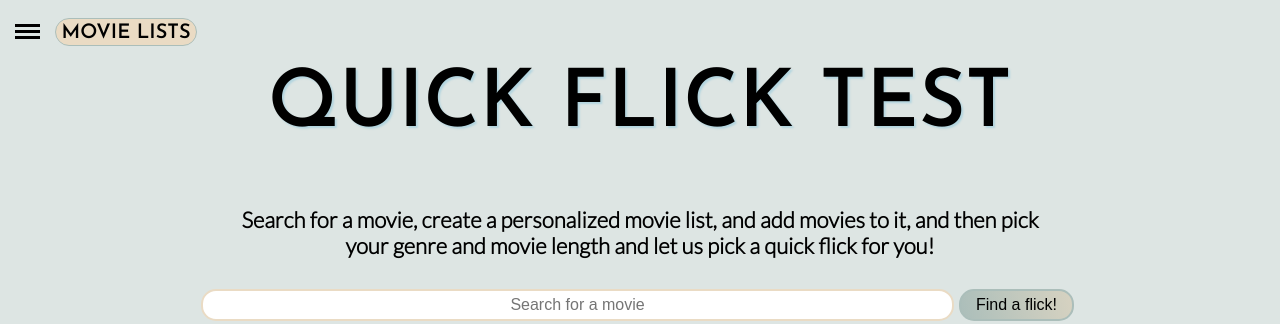
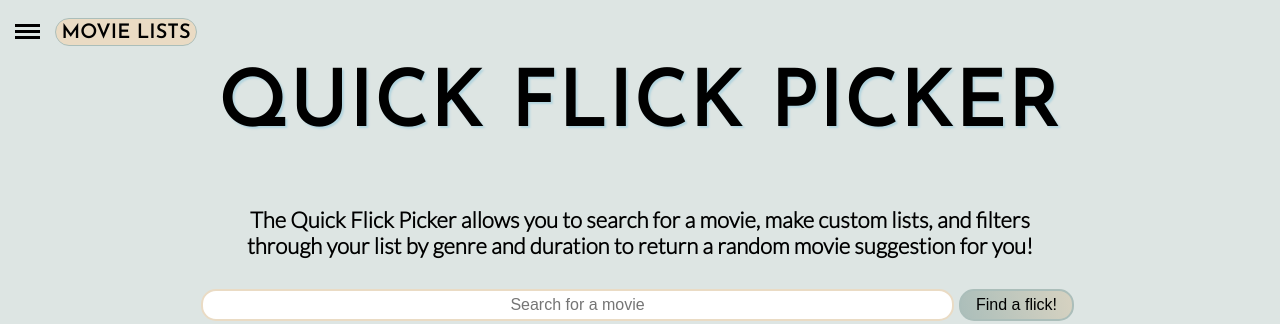
Before and after one commit to Quick-Flick-Picker-Cohort-42/quick-flick, a React (Create React App) app: page / in a window 1280 px wide. Shown: the top 324 px of the page. Built offline with nearby package versions, Linux system fonts and the light colour scheme; no server answers; the database is empty.

Commit message:
Cleanup code

```diff
--- a/src/DisplayList.js
+++ b/src/DisplayList.js
@@ -5,8 +5,6 @@ const DisplayList = (({ dbList, handleRemoveList, setNodeKey }) => {
     if (dbList) {
         return (
             <ul className='listSection'>
-
-                        {/* function that acts like .map but for objects */}
                 {
                     Object.entries(dbList).map(([id, value]) => {
                         return (
--- a/src/Header.js
+++ b/src/Header.js
@@ -4,8 +4,10 @@ const Header = ({ handleMovieInput, handleSubmit, movieInput, newMovieInput }) =
 
     return (
         <header>
-            <h1 className="animate__animated animate__fadeInUp">Quick Flick Test</h1>
-            <p className="animate__animated animate__fadeInUp">Search for a movie, create a personalized movie list, and add movies to it, and then pick your genre and movie length and let us pick a quick flick for you!</p>
+            <h1 className="animate__animated animate__fadeInUp">Quick Flick Picker</h1>
+            <p className="animate__animated animate__fadeInUp">
+                The Quick Flick Picker allows you to search for a movie, make custom lists, and filters through your list by genre and duration to return a random movie suggestion for you!
+            </p>
             <form action="" onSubmit={handleSubmit} className="animate__animated animate__fadeInUp">
                 <label
                     htmlFor="movie-input"
--- a/src/ListPanel.js
+++ b/src/ListPanel.js
@@ -9,7 +9,7 @@ const ListPanel = ({ handleListInput, list, handleListCreation, dbList, handleRe
                 <div className='spinner diagonal part-1'></div>
                 <div className='spinner horizontal'></div>
                 <div className='spinner diagonal part-2'></div>
-                <div className='listLabel'><h4>movie lists</h4></div>
+                <div className='listLabel'><h4>movie Lists</h4></div>
             </label>
 
             <div className='listPanel'>
--- a/src/Lists.js
+++ b/src/Lists.js
@@ -10,7 +10,6 @@ import Footer from './Footer.js';
 
 const Lists = ({ nodeKey, dbList, handleListInput, list, handleListCreation, handleRemoveList, setNodeKey }) => {
   const { listName } = useParams();
-  //! when user refreshes page on a list, program breaks
 
   //!states
   const [currentList, setCurrentList] = useState({});
@@ -21,17 +20,12 @@ const Lists = ({ nodeKey, dbList, handleListInput, list, handleListCreation, han
   const [randomMovie, setRandomMovie] = useState('');
 
 
-  // let movieRef = useRef()
 
-  // console.log(listName)
   // obtain node key of current list from URL (instead of setting on DisplayList on click)...
   useEffect(() => {
-    // console.log(dbList)
     for (let list in dbList) {
-      // console.log(dbList[list].listName);
       // if list name in URL matches a list name from dbList (list from Firebase), get the Firebase node key of that list
       if (listName === dbList[list].listName) {
-        // console.log(list);
         setNodeKey(list);
         setListExists(true)
       }
@@ -58,7 +52,6 @@ const Lists = ({ nodeKey, dbList, handleListInput, list, handleListCreation, han
           if (res.data.runtime < parseInt(chosenDuration)) {
             arrayOfMatchedMovies.push(res.data.id)
           }
-          console.log(res.data)
         })
     }
 
@@ -73,37 +66,18 @@ const Lists = ({ nodeKey, dbList, handleListInput, list, handleListCreation, han
 
 
     for (let movie in currentList) {
-      // console.log(currentList[movie].genres);
       const genreList = currentList[movie].genres;
       for (let movieGenre of genreList) {
-        console.log(movieGenre.id)
+
         if ((movieGenre.id) === parseInt(chosenGenre)) {
           genreMatch.push(currentList[movie].id)
         }
       }
     }
-    // const movieListGenres = currentList[movie].genre_ids;
-
-    // console.log(movieListGenres);
-
-
-    //   for (let movieListGenre in movieListGenres) {
-    //     console.log(movieListGenres[movieListGenre]);
-    //     console.log(parseInt(chosenGenre));
-    //     if (movieListGenres[movieListGenre] === parseInt(chosenGenre)) {
-    //       genreMatch.push(currentList[movie].id)
-
-    //     }
-
-    //   }
-    // }
-
 
     findRandomMovie(genreMatch, moviesMatched).then((res) => {
       // if there are movies that match both the genre and length, select a random movie; otherwise display alerts
 
-      console.log(genreMatch.length)
-      console.log(moviesMatched.length)
       if (genreMatch.length !== 0 && moviesMatched.length !== 0) {
         // generate random movie from the list of movies that match the criteria selected by the user
         const finalMovie = res[(Math.floor(Math.random() * res.length))]
@@ -126,11 +100,9 @@ const Lists = ({ nodeKey, dbList, handleListInput, list, handleListCreation, han
         document.getElementById(finalMovie).append(winningMovie);
 
         // set randomMovie state to the random movie title (to be used to render text onto page displaying the suggested movie)
-        setRandomMovie(document.getElementById((finalMovie).textContent));
-        console.log(document.getElementById(finalMovie));
-        //!can come back to this later (change to useRef())
+        document.getElementById((finalMovie).textContent)
+
         // styling for the suggested movie
-
         document.getElementById(finalMovie).style.backgroundColor = `var(--beige)`;
         document.getElementById(finalMovie).style.boxShadow = `0 0 40px 10px orange`;
         document.getElementById(finalMovie).scrollIntoView({ block: "center" })
@@ -168,8 +140,6 @@ const Lists = ({ nodeKey, dbList, handleListInput, list, handleListCreation, han
       },
     }).then((res) => {
       setGenres(res.data.genres)
-      // const movieResults = res.data.results;
-      // setMovieObject(movieResults);
     })
 
   }, [])
@@ -182,16 +152,18 @@ const Lists = ({ nodeKey, dbList, handleListInput, list, handleListCreation, han
         listExists ?
           <section className="userList">
             <h2>{listName}</h2>
-            {/* NOTE - need to error handle movie dupes in the same list. need to also check what happens if the same movie is in two different lists */}
             {
               currentList ?
                 <>
                   {/* if randomMovie has been set, display paragraph to indicate the suggested movie */}
+
                   {/* {
                     randomMovie ?
                       <p className="sr-only">Quick Flick Picker picks <span>{randomMovie}</span> for you to watch!</p>
                       : null
                   } */}
+
+
                   <form onSubmit={(e) => handleNLF(e)}>
                     <p>I feel like watching a </p>
                     <label htmlFor="genre" className="sr-only">choose a genre</label>
@@ -246,7 +218,6 @@ const Lists = ({ nodeKey, dbList, handleListInput, list, handleListCreation, han
                   <Link to="/">Back to Home</Link>
                 </>
             }
-            {/* pass in lists as link url in displayList component, and dynamically render the unique list names and movie object titles (map), based on the key that was selected (ie list key) */}
           </section>
           : <ErrorPage />
       }
@@ -263,7 +234,4 @@ const Lists = ({ nodeKey, dbList, handleListInput, list, handleListCreation, han
     </>
   )
 }
-
-// probably going to need to nest user generated list components inside this component and then route it on click, and then in those lists, send my movie data to this section here
-
 export default Lists;
--- a/src/Modal.js
+++ b/src/Modal.js
@@ -3,9 +3,6 @@ import { push, ref, getDatabase } from 'firebase/database';
 
 
 const Modal = ({ dbList, toggleModal, toSend, setListSelection, listSelection }) => {
-    // QUESTIONS FOR GROUP :
-    // 1. Do we need to pass this function the movie object, if it is never used?
-    // 2. Do we need to pass setToSend in Modal if we never use it?
 
     // update sendMovie state with the selected movie
     const handleListSelection = (e) => {
@@ -37,7 +34,6 @@ const Modal = ({ dbList, toggleModal, toSend, setListSelection, listSelection })
                         } else {
                             // push movie to firebase and close the modal
                             push(dbRefNode, toSend)
-                            // maybe render <p> This movie is now added to list ____ <p> before closing the modal?
                             toggleModal()
                         }
                     }
@@ -63,7 +59,7 @@ const Modal = ({ dbList, toggleModal, toSend, setListSelection, listSelection })
 
                 <form>
                     <label htmlFor="list">Save movie to list:</label>
-                    {/* WEIRD QUIRK: if you want a unselectable default option as your first choice in a select, add attr value='' */}
+
                     <select
                         id="list"
                         name="list"
--- a/src/Results.js
+++ b/src/Results.js
@@ -22,14 +22,11 @@ const Results = ({ movieObject, dbList, toSend, setToSend, setListSelection, lis
     <section>
       <div className="movieWrapper">
         {movieObject.map((movie) => {
-          console.log(movie)
           return (
             <div className="movieContainer" key={movie.id}>
 
               <div className="moviePoster">
                 <img src={movie.poster_path ? `https://image.tmdb.org/t/p/w500${movie.poster_path}` : '../noMoviePosterFound.png'} alt={`A poster of the movie ${movie.original_title}`} />
-                {/* <button className="addMovie" onClick={() =>
-                  toggleModal(movie)} >Add this Movie</button> */}
               </div>
 
               <div className="movieInformation">
```
Also changed, not shown: src/App.js (+3 -4 lines). Lines whose indentation alone changed are shown as unchanged.
